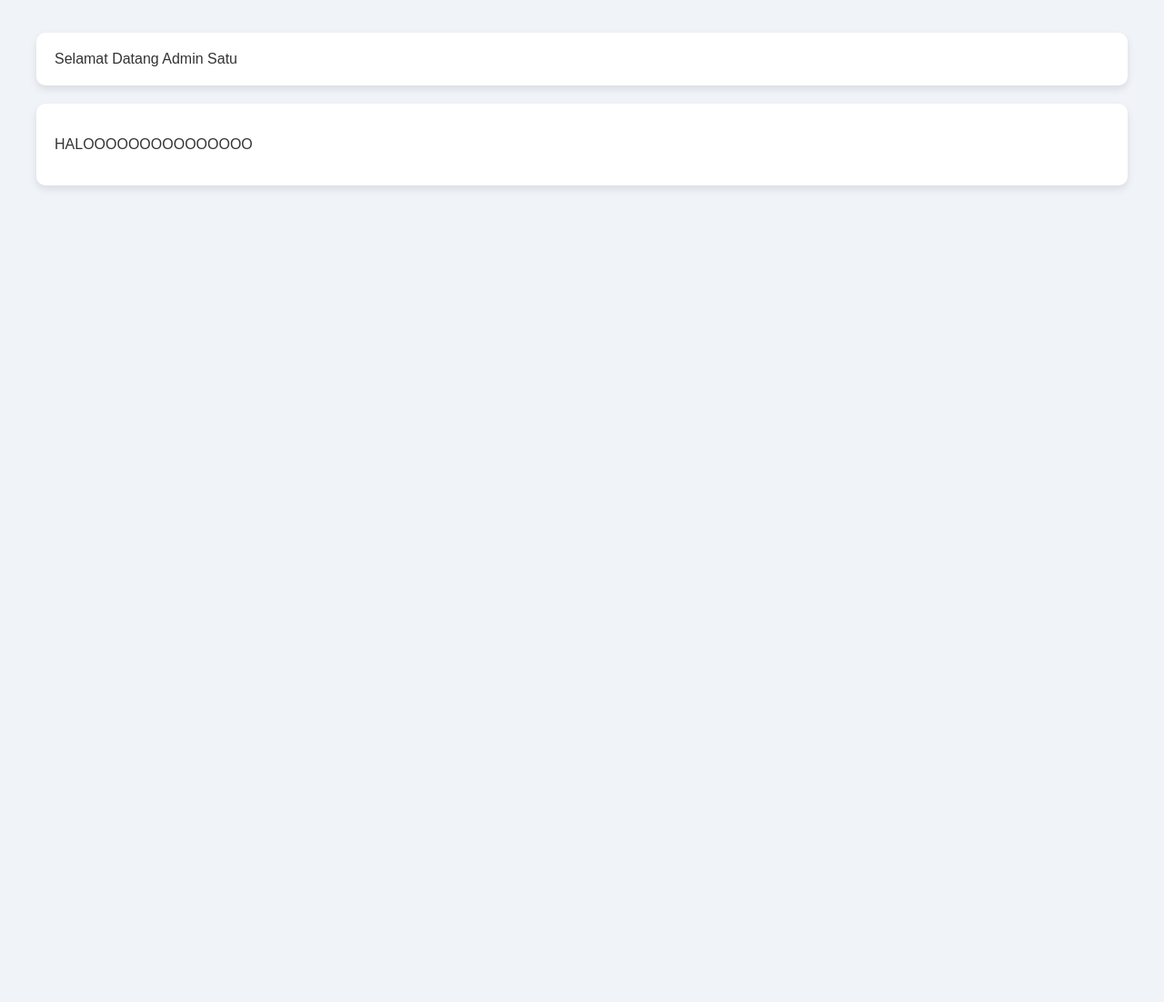
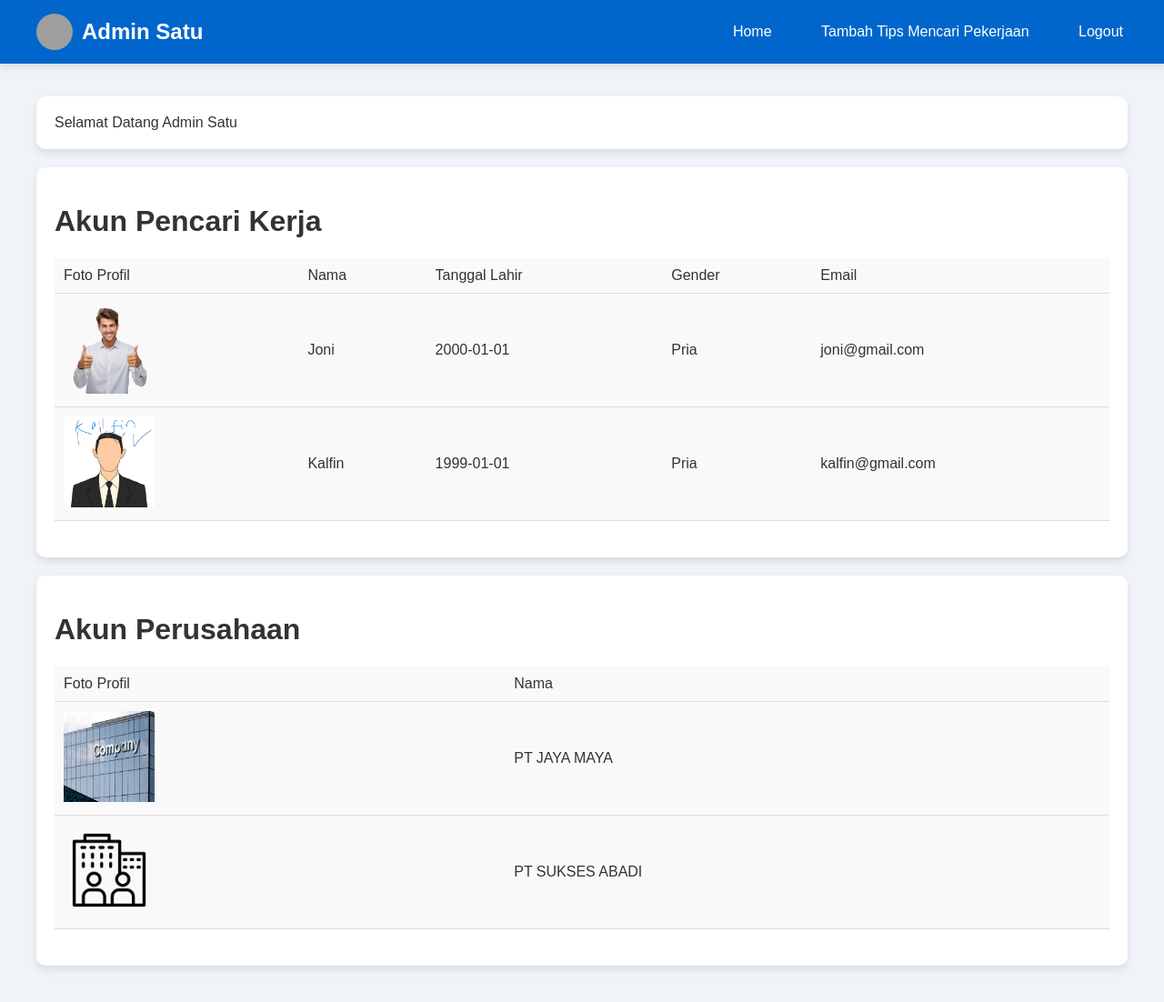
Before and after one commit to KalfinSyah/web-info-lowongan-pekerjaan, a PHP site: page / in a window 1280 px wide. Shown: the whole page at 91% size. Before the commit the page ends 208 px from the top, so only its background shows below. Run offline with PHP 8.4, Linux system fonts and the light colour scheme; a user stored in the database is signed in; data comes from the database, SQL or seed files in the repository; grey boxes are pictures that could not be loaded.

Commit message:
Admin page 1. Menambah home page untuk admin 2. Admin bisa menambah tips pekerjaan

```diff
--- a/php/logic/MysqliQuery.php
+++ b/php/logic/MysqliQuery.php
@@ -4,6 +4,36 @@ require_once('Database.php');
 class MysqliQuery extends Database {
     public function __construct() {
         parent::__construct();
+    }
+
+    public function get_akun_perusahaan_for_index_admin() {
+        $status = array();
+        $sql = "SELECT * FROM akun_perusahaan";
+        $result = mysqli_query($this->get_connection(), $sql);
+        if ($result) {
+            while ($row = mysqli_fetch_assoc($result)) {
+                $status[] = $row;
+            }
+            mysqli_free_result($result);
+        } else {
+            return "error : mysqli error";
+        }
+        return $status;
+    }
+
+    public function get_akun_pencari_kerja_for_index_admin() {
+        $status = array();
+        $sql = "SELECT * FROM akun_pencari_kerja";
+        $result = mysqli_query($this->get_connection(), $sql);
+        if ($result) {
+            while ($row = mysqli_fetch_assoc($result)) {
+                $status[] = $row;
+            }
+            mysqli_free_result($result);
+        } else {
+            return "error : mysqli error";
+        }
+        return $status;
     }
 
     public function get_pencari_kerja_gender_by_id_pencari_kerja($id) {
--- a/php/template/index_admin.php
+++ b/php/template/index_admin.php
@@ -1,8 +1,52 @@
 <?php
+    require_once('./php/logic/MysqliQuery.php');
+    $mysqliQuery = new MysqliQuery();
+    $akun_pencari_kerja = $mysqliQuery->get_akun_pencari_kerja_for_index_admin();
+    $akun_perusahan = $mysqliQuery->get_akun_perusahaan_for_index_admin();
 ?>
 
 <p id="welcoming">Selamat Datang <?php echo $_SESSION['nama']; ?></p>
 
 <div class="tipsMencariPekerjaanHome">
-    <p>HALOOOOOOOOOOOOOOO</p>
+    <h1>Akun Pencari Kerja</h1>
+
+    <table>
+        <tr>
+            <td>Foto Profil</td>
+            <td>Nama</td>
+            <td>Tanggal Lahir</td>
+            <td>Gender</td>
+            <td>Email</td>
+        </tr>
+        <?php foreach ($akun_pencari_kerja as $row) : ?>
+            <tr>
+                <td>
+                    <img src="uploads/foto_profil/akun_pencari_kerja/<?php echo $row['foto_profil']; ?>" alt="pencari_kerja_img" width="100" height="100" srcset="">
+                </td>
+                <td><?php echo $row["nama"]; ?></td>
+                <td><?php echo $row["tanggal_lahir"]; ?></td>
+                <td><?php echo $row["gender"]; ?></td>
+                <td><?php echo $row["email"]; ?></td>
+            </tr>
+        <?php endforeach; ?>
+    </table>
 </div>
+
+<div class="tipsMencariPekerjaanHome">
+    <h1>Akun Perusahaan</h1>
+
+    <table>
+        <tr>
+            <td>Foto Profil</td>
+            <td>Nama</td>
+        </tr>
+        <?php foreach ($akun_perusahan as $row) : ?>
+            <tr>
+                <td>
+                    <img src="uploads/foto_profil/akun_perusahaan/<?php echo $row['foto_profil']; ?>" alt="pencari_kerja_img" width="100" height="100" srcset="">
+                </td>
+                <td><?php echo $row["nama"]; ?></td>
+            </tr>
+        <?php endforeach; ?>
+    </table>
+</div>
--- a/php/template/navbar.php
+++ b/php/template/navbar.php
@@ -30,4 +30,18 @@
             <a href="./php/logic/Logout.php">Logout</a>
         </div>
     </div>
+<?php elseif ($_SESSION['role'] == 'akun_admin') : ?>
+    <div class='navbar'>
+        <h1>
+            <a class="profile-link" href="profile.php">
+                <img src="uploads/foto_profil/akun_admin/<?php echo $_SESSION['foto_profil']; ?>" alt="">
+                <?php echo $_SESSION['nama']; ?>
+            </a>
+        </h1>
+        <div class="listPages">
+            <a href='index.php'>Home</a>
+            <a href="tambah_tips_mencari_pekerjaan.php">Tambah Tips Mencari Pekerjaan</a>
+            <a href="./php/logic/Logout.php">Logout</a>
+        </div>
+    </div>
 <?php endif; ?>
```
Also changed, not shown: php/logic/TambahTipsMencariPekerjaan.php (added, +20 -0 lines), tambah_tips_mencari_pekerjaan.php (added, +35 -0 lines).
